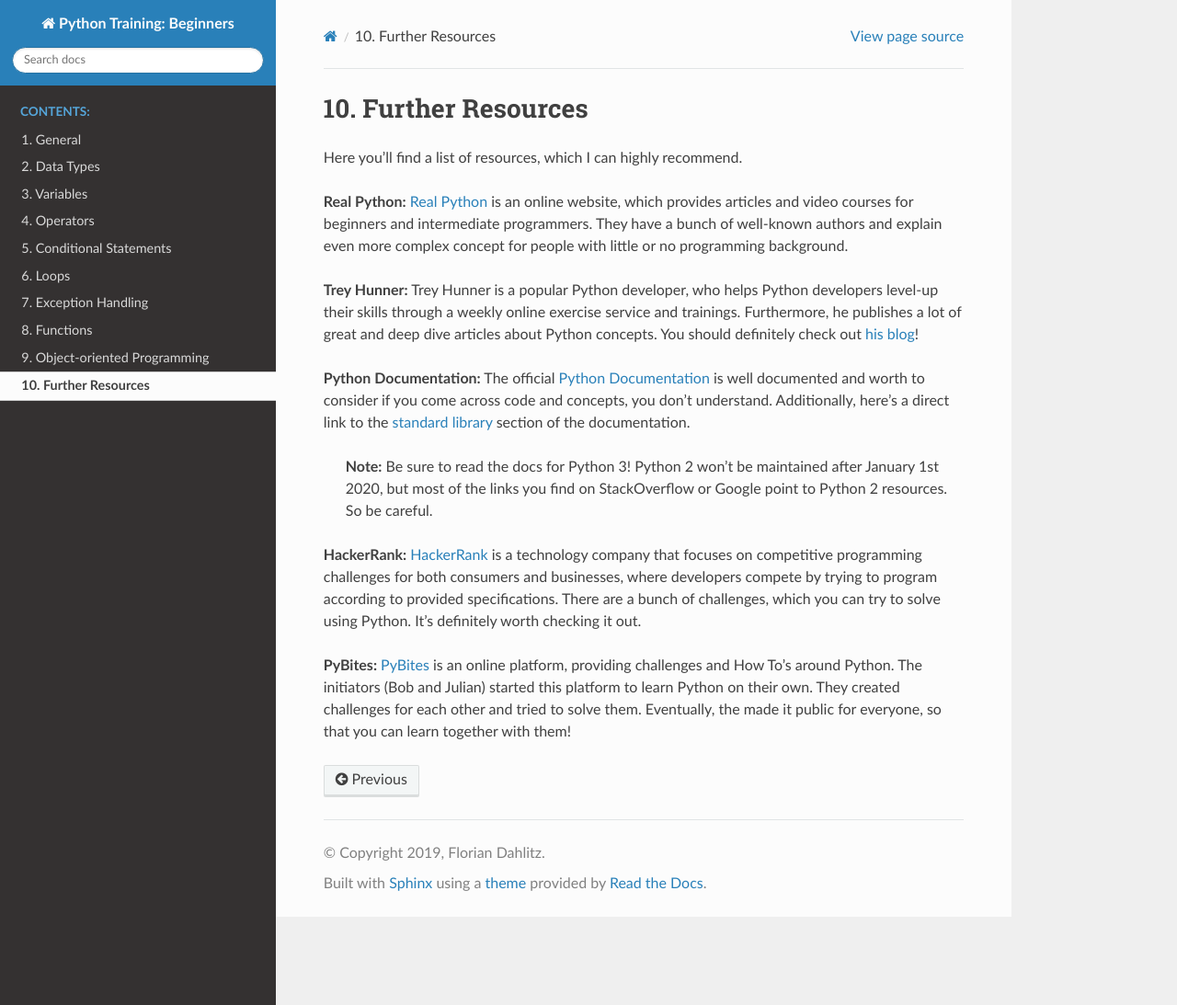
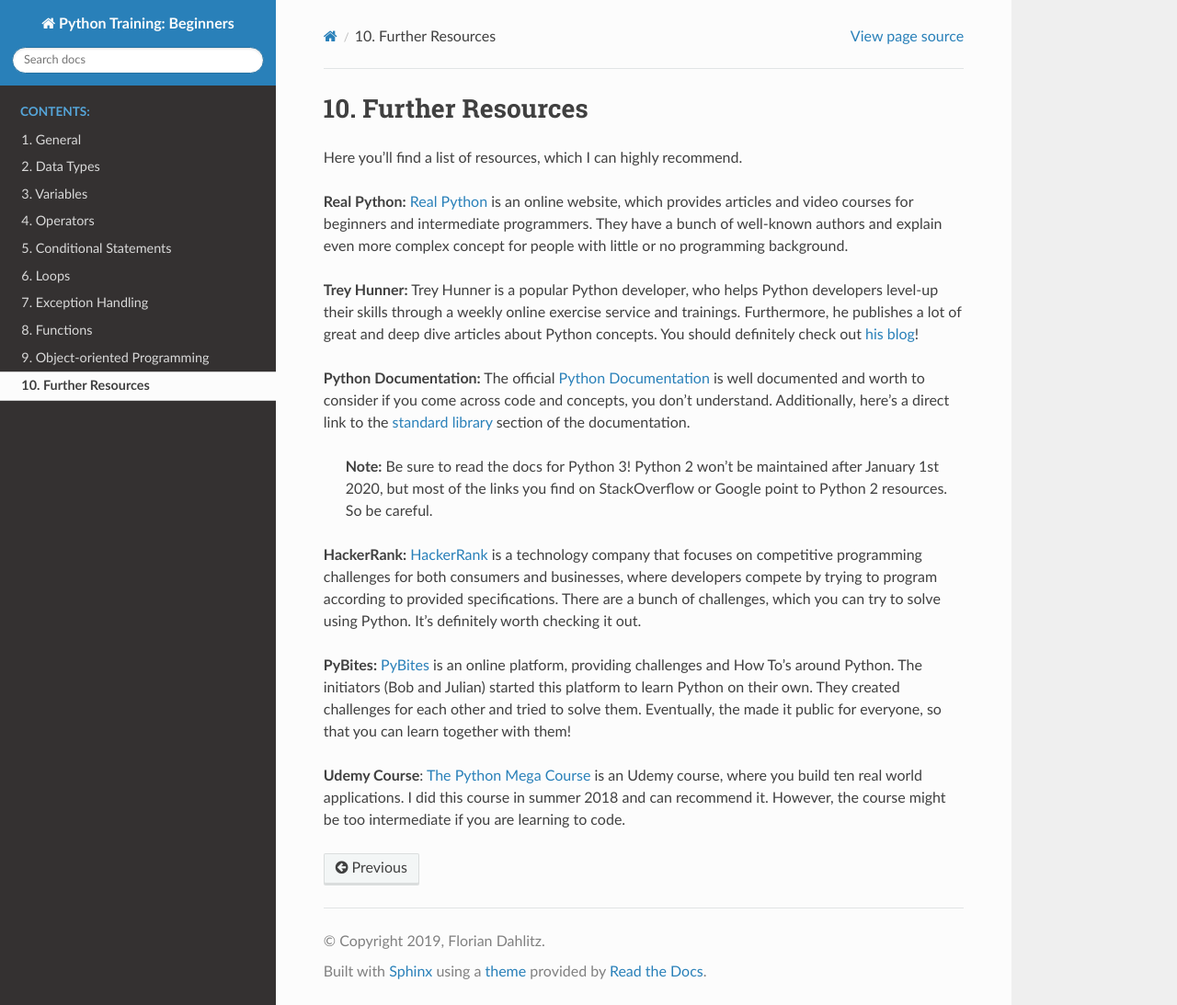
Before and after one commit to DahlitzFlorian/python-training-beginners, a Sphinx documentation site: the page built from docs/further_resources.md, in a window 1280 px wide and 1093 px high. Shown: the whole window at 92% size. Built offline with Sphinx 7.4.7 and the Read the Docs theme 2.0.0, drawn with Linux system fonts in a browser that asks for light colours.

Commit message:
feat(further_resources): add udemy course

```diff
--- a/docs/further_resources.md
+++ b/docs/further_resources.md
@@ -24,6 +24,10 @@
 They created challenges for each other and tried to solve them.
 Eventually, the made it public for everyone, so that you can learn together with them!
 
+**Udemy Course**: [The Python Mega Course](https://www.udemy.com/the-python-mega-course/) is an Udemy course, where you build ten real world applications.
+I did this course in summer 2018 and can recommend it.
+However, the course might be too intermediate if you are learning to code.
+
 
 [pythondocs]: https://docs.python.org/3/
 [realpython]: https://realpython.com/
```
